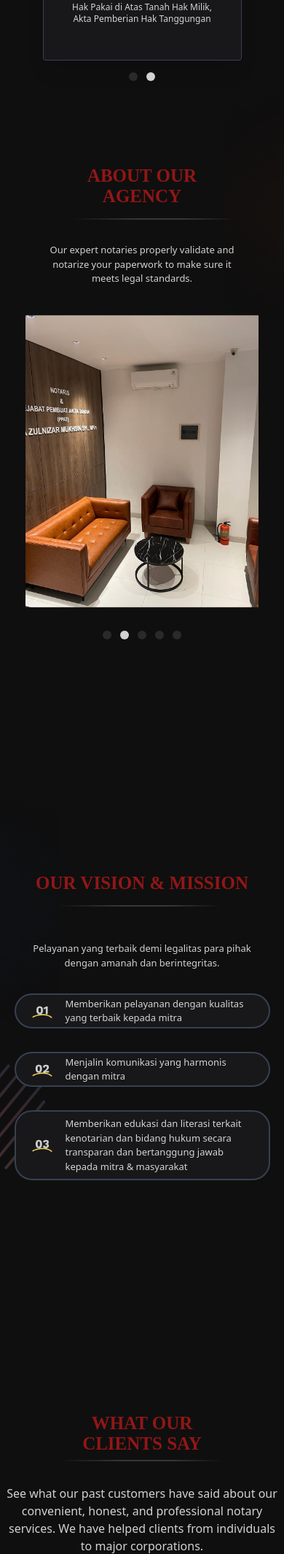
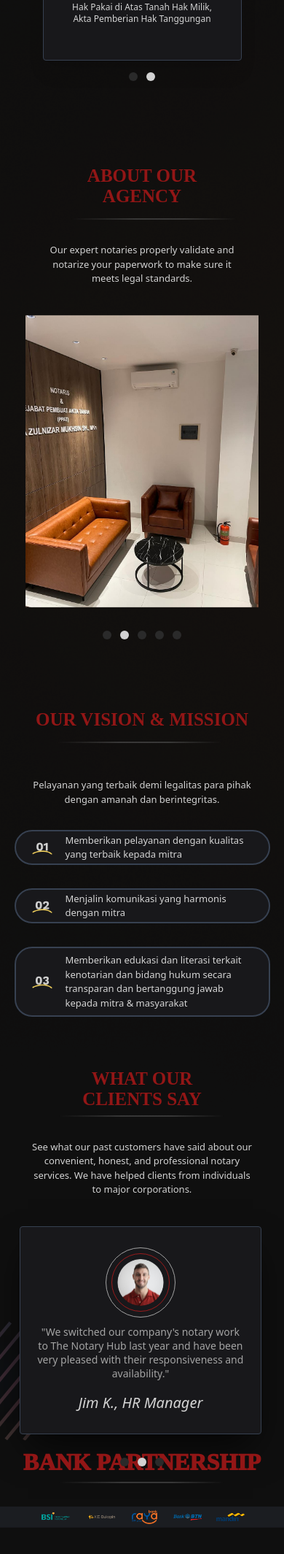
Before and after one commit to ZARASHIKI/Portofolio-work, a Flask app: template templates/mobile.html in a window 390 px wide. Shown: the part 1363-3492 px from the top of the page at 73% size. Run offline with Flask 3, Linux system fonts and the light colour scheme; the template is opened without the code that fills it, so the values that code supplies are empty; some libraries are stand-ins or nearby versions; some web fonts are replaced.

Commit message:
mobile update

```diff
--- a/static/main.js
+++ b/static/main.js
@@ -126,6 +126,9 @@
     theme: {
 
         extend: {
+            screen:{
+                'tall': { 'raw': '(min-height: 800px)' },
+            },
             colors: {
                 'boxform': '#0A619F',
                 'cardhover': '#25282D',
--- a/static/style.css
+++ b/static/style.css
@@ -427,6 +427,7 @@
 }
 .my-slide2{
   display: none;
+
 }
 .my-slide3{
   display: none;
@@ -434,3 +435,73 @@
 .dot{
 transition: background-color 1.2s ease;
 }
+
+@media only screen and (min-height:800px) {
+  .visi{
+    padding-top: 6rem;
+    height: 44vh;
+  }
+  .testi{
+    height: 75vh;
+  }
+  .dekorm1{
+    position: absolute;
+    z-index: 0;
+    right: 0;
+    top: 9rem;
+  }
+  .dekorm2{
+    position: absolute;
+    z-index: 0;
+    left: 0;
+    top: 63rem;
+  }
+  .dekorm3{
+    height: 20%;
+    position: absolute;
+    z-index: 0;
+    left: 0;
+    top: 198rem;
+  }
+  .dekorm4{
+    width: 60%;
+    position: absolute;
+    z-index: 0;
+    right: 0;
+    top: 242rem;
+  }
+}
+@media only screen and (max-height:800px) {
+  .visi{
+    height: 70vh;
+    padding-top: 8rem;
+  }
+  .testi{
+    height: 110vh;
+  }
+  .dekorm1{
+    position: absolute;
+    z-index: 0;
+    right: 0;
+    top: 9rem;
+  }
+  .dekorm2{
+    position: absolute;
+    z-index: 0;
+    left: 0;
+    top: 44rem;
+  }
+  .dekorm3{
+    position: absolute;
+    z-index: 0;
+    left: 0;
+    top: 162rem;
+  }
+  .dekorm4{
+    width: 60%;
+    position: absolute;
+    z-index: 0;
+    right: 0;
+    top: 205rem;
+  }
+}
--- a/templates/mobile.html
+++ b/templates/mobile.html
@@ -19,14 +19,14 @@
 </script>
 <body>
     <div class="overflow-hidden">
-        <img class="absolute z-0 right-[0rem] top-[9rem]" src="/static/assets/Group 5m.svg" alt="">
-        <img class="absolute z-0 left-[0rem] top-[44rem]" src="/static/assets/Group 6m.svg" alt="">
-        <img class="absolute z-0 left-[0rem] top-[176rem]" src="/static/assets/Group 6m.svg" alt="">
-        <img class="absolute z-10 w-[60%] right-[0rem] top-[225rem]" src="/static/assets/Group 10m.svg" alt="">
-        <img class="absolute z-0 left-[0rem] top-[10rem]" src="/static/assets/blurm1.png" alt="">
-        <img class="absolute h-[50%] z-0 right-[0rem] top-[90rem]" src="/static/assets/blurm2.png" alt="">
-        <img class="absolute h-[50%] z-0 left-[0rem] top-[150rem]" src="/static/assets/blurm3.png" alt="">
-        <img class="absolute h-[50%] z-0 right-[0rem] top-[225rem]" src="/static/assets/blurm4.png" alt="">
+        <img class="dekorm1" src="/static/assets/Group 5m.svg" alt="">
+        <img class="dekorm2" src="/static/assets/Group 6m.svg" alt="">
+        <img class="dekorm3" src="/static/assets/Group 6m.svg" alt="">
+        <img class="dekorm4" src="/static/assets/Group 10m.svg" alt="">
+        <img class="dekorm1" src="/static/assets/blurm1.png" alt="">
+        <img class="dekorm2" src="/static/assets/blurm2.png" alt="">
+        <img class="dekorm3" src="/static/assets/blurm3.png" alt="">
+        <img class="dekorm4" src="/static/assets/blurm4.png" alt="">
 
 
         <div class="flex justify-center">
@@ -98,7 +98,7 @@
                         </div>
 
                         <a href="#kontakm" class="smth"><button
-                                class="mt-10 w-[9rem] h-8 px-3.5 bg-red-800 rounded-3xl shadow-xl"
+                                class="mt-10 w-[10rem] h-8 px-3.5 bg-red-800 rounded-3xl shadow-xl"
                                 style="box-shadow: 0px 3px 17px 0px rgba(0, 0, 0, 0.25), 3px 4px 4px 0px rgba(0, 0, 0, 0.25) inset">
                                 <div class="text-zinc-100 text-base font-medium fontWork Sans">CONSULT NOW</div>
                             </button></a>
@@ -228,7 +228,7 @@
             </div>
         </section>
 
-        <section id="aboutm" class="h-full bg-cover bg-fixed bg-center bg-no-repeat bg-all-bg pt-60">
+        <section id="aboutm" class="h-full bg-cover bg-fixed bg-center bg-no-repeat bg-all-bg pt-60 ">
             <div class="parallax-content relative z-0 text-white servicem text-center">
                 <h1 class=" text-4xl font-bold">ABOUT OUR <br> AGENCY</h1>
                 <img class="mt-4 ml-[25%]" src="/static/assets/Line 1.svg" alt="">
@@ -248,11 +248,11 @@
                         <div class="my-slide2 fade2" data-carousel-item>
                             <img class="w-[20rem] h-[25.025rem]" src="/static/assets/Foto 3 .jpg" alt="">
                         </div>
-                        <div class="my-slide2 fade2" data-carousel-item>
-                            <img class="w-[20rem] h-[25.025rem]" src="/static/assets/Foto 2.jpg" alt="">
+                        <div class="my-slide2 fade2 w-[20rem] h-[25.025rem]" data-carousel-item>
+                            <img class="w-full h-full object-fill" src="/static/assets/Foto 2.jpg" alt="">
                         </div>
-                        <div class="my-slide2 fade2" data-carousel-item>
-                            <img class="w-[20rem] h-[25.025rem]" src="/static/assets/Foto 1 .jpg" alt="">
+                        <div class="my-slide2 fade2 w-[20rem] h-[25.025rem]" data-carousel-item>
+                            <img class="w-full h-full object-fill" src="/static/assets/Foto 1 .jpg" alt="">
                         </div>
                     </div>
 
@@ -274,7 +274,7 @@
 
         </section>
 
-        <section id="visionm" class="h-screen bg-cover bg-fixed bg-center bg-no-repeat bg-all-bg pt-80">
+        <section id="visionm" class="bg-cover bg-fixed bg-center bg-no-repeat bg-all-bg visi">
             <div class="parallax-content relative z-0 text-white servicem text-center ">
                 <h1 class=" text-[1.5625rem] font-bold">OUR VISION & MISSION</h1>
                 <img class="mt-4 ml-[20%]" src="/static/assets/Line 1.svg" alt="">
@@ -330,11 +330,11 @@
             </div>
 
         </section>
-        <section id="testim" class="h-full bg-cover bg-fixed bg-center bg-no-repeat bg-all-bg pt-[7rem]">
+        <section id="testim" class="testi bg-cover bg-fixed bg-center bg-no-repeat bg-all-bg pt-[7rem]">
             <div class="parallax-content relative flex flex-col items-center justify-center py-20 text-white servicem">
                 <h1 class="mt-6 text-4xl font-bold">WHAT OUR <br> CLIENTS SAY</h1>
                 <img class="mt-2" src="/static/assets/Line 1.svg" alt="">
-                <div class="text-center text-[1rem]">
+                <div class="text-center text-[0.8125rem]">
                     <p class="mt-8">See what our past customers have said about our</p>
                     <p>convenient, honest, and professional notary </p>
                     <p>services. We have helped clients from individuals</p>
```
Also changed, not shown: templates/desktop.html (+21 -1 lines).
